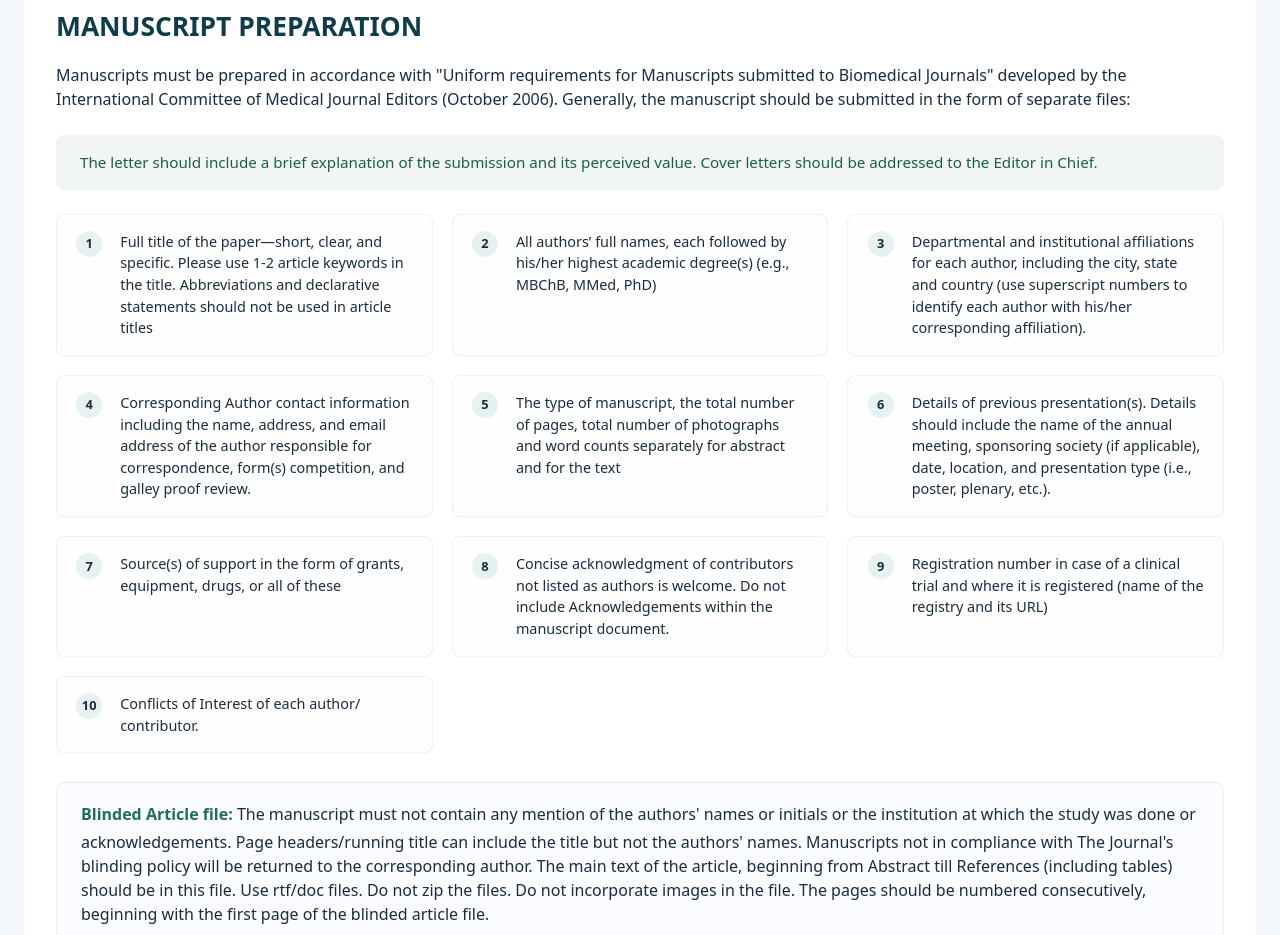
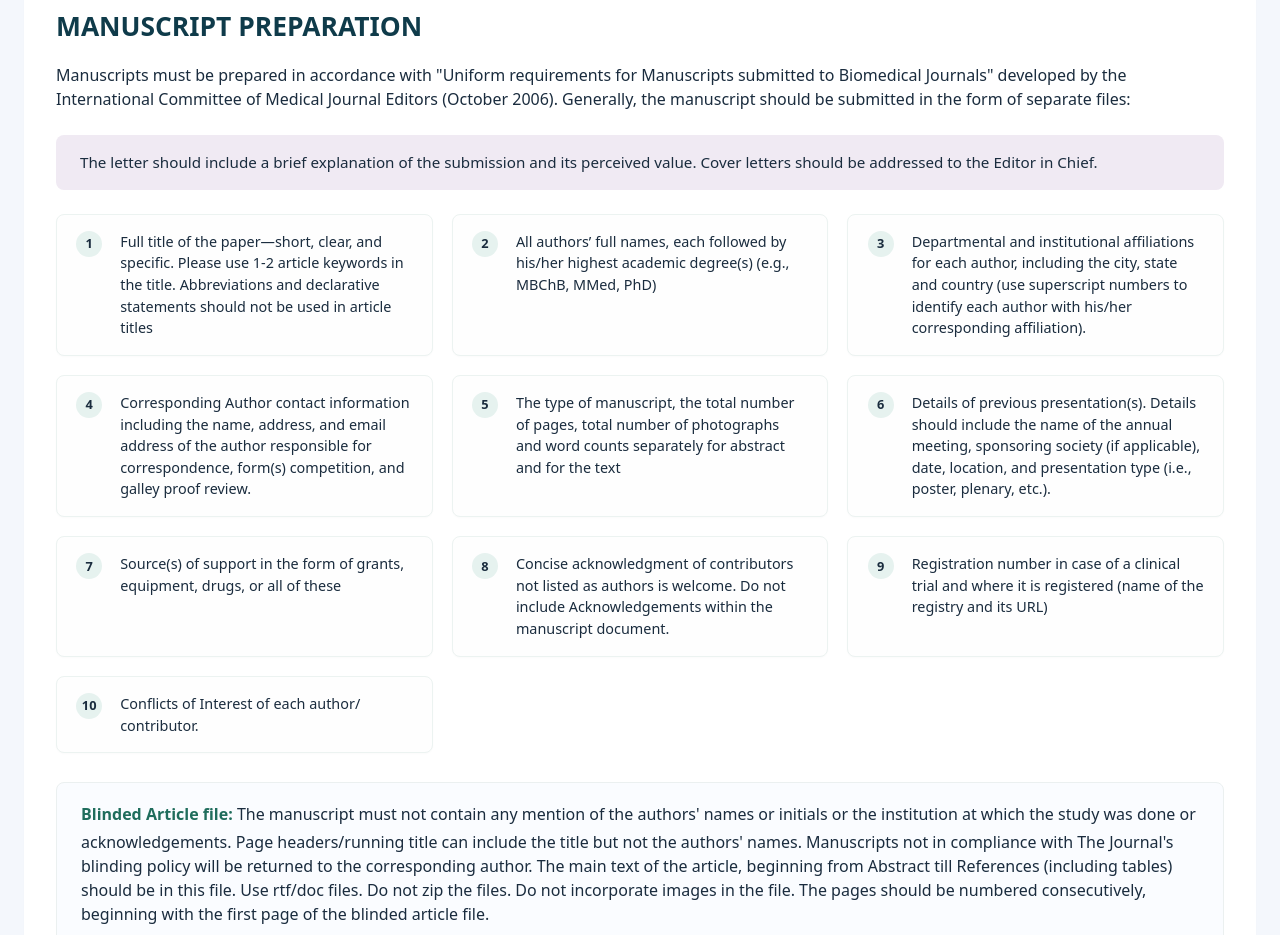
Before and after one commit to JMakoti/Journals-eajns, a plain HTML site: page index.html in a window 1280 px wide. Shown: the part 1840-2775 px from the top of the page. Drawn offline with Linux system fonts and the light colour scheme.

```diff
--- a/index.html
+++ b/index.html
@@ -845,12 +845,11 @@
     }
 
     .coverletter {
-      background: #f1f6f4;
+      background: #f0eaf3;
       padding: 1rem 1.5rem;
       border-radius: 8px;
       margin: 1rem 0 1.5rem 0;
       font-weight: 500;
-      color: #1a5d4f;
       font-size: 0.95rem;
     }
 
```
